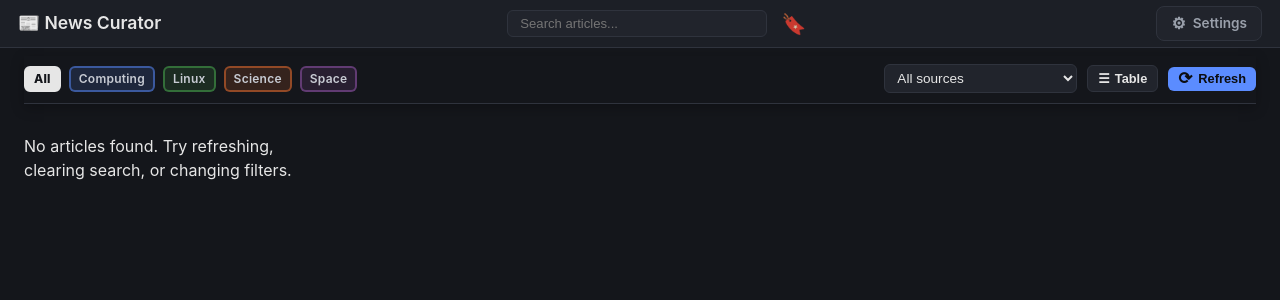
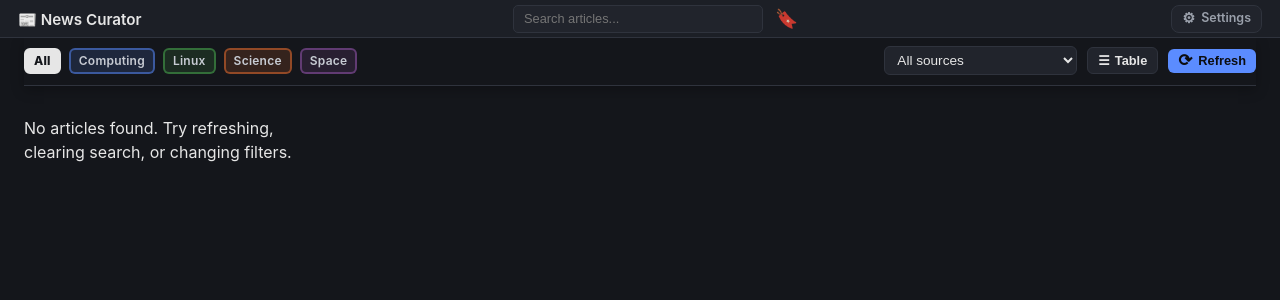
Before and after one commit to PlasmaDrifter/NewsCurator, a FastAPI app: page /?category=all&source=all in a window 1280 px wide. Shown: the top 300 px of the page. Run offline with FastAPI, Linux system fonts and the light colour scheme; data comes from the database, SQL or seed files in the repository; data that the repository does not hold is empty.

Commit message:
Fix category bar scroll jump, reduce topbar height to 38px, and align brand title vertically

```diff
--- a/app/static/style.css
+++ b/app/static/style.css
@@ -9,7 +9,7 @@
   --accent-2: #7ee787;
   --danger: #ff6b6b;
   --radius: 8px;
-  --topbar-height: 48px;
+  --topbar-height: 38px;
 }
 
 * { box-sizing: border-box; }
@@ -45,6 +45,7 @@
 .topbar-left {
   display: flex;
   align-items: center;
+  height: 100%;
   flex-shrink: 0;
 }
 
@@ -52,28 +53,43 @@
   display: flex;
   align-items: center;
   justify-content: center;
+  height: 100%;
   flex: 1;
   gap: 10px;
 }
 
-.brand { font-size: 1.1rem; font-weight: 600; color: var(--text); }
+.brand {
+  display: inline-flex;
+  align-items: center;
+  gap: 6px;
+  height: 28px;
+  box-sizing: border-box;
+  font-size: 0.95rem;
+  font-weight: 600;
+  color: var(--text);
+  line-height: 1;
+  padding-top: 2px;
+}
 .brand:hover { text-decoration: none; }
 
 .topnav {
   display: flex;
   align-items: center;
+  height: 100%;
   flex-shrink: 0;
 }
 
 .nav-btn {
   display: inline-flex;
   align-items: center;
-  gap: 7px;
-  padding: 6px 14px;
+  gap: 6px;
+  padding: 0 10px;
+  height: 28px;
+  box-sizing: border-box;
   border-radius: var(--radius);
   background: var(--bg-card);
   border: 1px solid var(--border);
-  font-size: 0.85rem;
+  font-size: 0.78rem;
   font-weight: 600;
   color: var(--text-dim) !important;
   text-decoration: none !important;
@@ -93,7 +109,7 @@
 }
 
 .settings-gear {
-  font-size: 1rem;
+  font-size: 0.9rem;
   line-height: 1;
   display: inline-block;
   transition: transform 0.3s ease;
@@ -104,7 +120,7 @@
 }
 
 .nav-back-arrow {
-  font-size: 1rem;
+  font-size: 0.9rem;
   line-height: 1;
   display: inline-block;
   transition: transform 0.2s ease;
@@ -118,7 +134,12 @@
 main {
   max-width: 1600px;
   margin: 0 auto;
-  padding: 12px 24px;
+  padding: 0 24px 14px;
+}
+
+h1 {
+  font-size: 1.35rem;
+  margin: 16px 0 16px 0;
 }
 
 /* --- COMPACT FILTER AND CONTROLS SECTION --- */
@@ -128,7 +149,7 @@
   z-index: 15;
   background: var(--bg);
   padding: 8px 0 10px 0;
-  margin-top: -4px;
+  margin-top: 0;
   margin-bottom: 14px;
   border-bottom: 1px solid var(--border);
   box-shadow: 0 4px 12px rgba(0, 0, 0, 0.25);
@@ -714,22 +735,27 @@
 .search-form {
   margin: 0;
   display: inline-flex;
+  align-items: center;
+  height: 28px;
 }
 
 .search-wrapper {
   position: relative;
   display: flex;
   align-items: center;
+  height: 28px;
 }
 
 .search-input {
   background: var(--bg-card);
   border: 1px solid var(--border);
   color: var(--text);
-  padding: 5px 32px 5px 12px;
-  border-radius: 6px;
-  font-size: 0.82rem;
-  width: 260px;
+  padding: 0 28px 0 10px;
+  border-radius: 5px;
+  font-size: 0.80rem;
+  width: 250px;
+  height: 28px;
+  box-sizing: border-box;
   outline: none;
   transition: border-color 0.2s ease, box-shadow 0.2s ease;
 }
@@ -749,13 +775,13 @@
   top: 50%;
   transform: translateY(-50%);
   color: #ffffff !important;
-  font-size: 1.35rem;
+  font-size: 1.2rem;
   font-weight: 700;
   line-height: 1;
   text-decoration: none;
   background: transparent;
   border: none;
-  padding: 2px 5px;
+  padding: 1px 4px;
   cursor: pointer;
   display: flex;
   align-items: center;
@@ -776,8 +802,10 @@
   justify-content: center;
   background: transparent;
   border: none;
-  padding: 4px;
-  font-size: 1.25rem;
+  padding: 0 2px;
+  height: 28px;
+  box-sizing: border-box;
+  font-size: 1.15rem;
   line-height: 1;
   text-decoration: none !important;
   cursor: pointer;
--- a/app/templates/base.html
+++ b/app/templates/base.html
@@ -5,7 +5,7 @@
 <meta name="viewport" content="width=device-width, initial-scale=1.0">
 <title>{% block title %}News Curator{% endblock %}</title>
 <link rel="icon" href="{{ get_active_favicon() }}?v={{ get_favicon_version() }}">
-<link rel="stylesheet" href="/static/style.css?v=31">
+<link rel="stylesheet" href="/static/style.css?v=32">
 <link rel="stylesheet" href="/dynamic.css">
 </head>
 <body>
```
